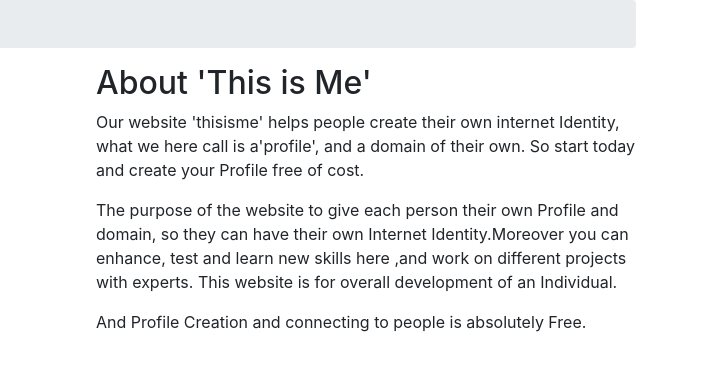
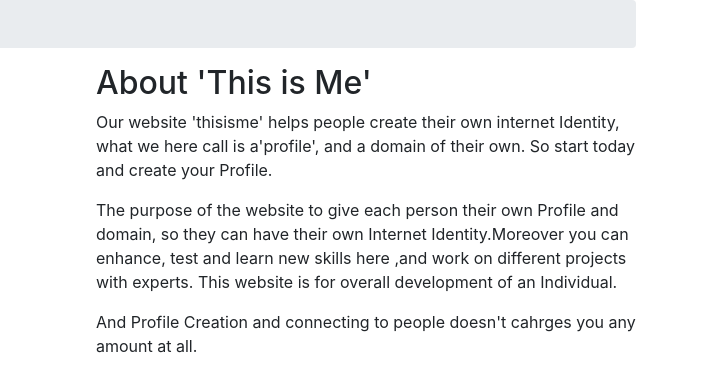
Before and after one commit to Mohit6043/myprofile, a website: page about.html in a window 1280 px wide. Shown: the part 144-529 px from the top of the page, 559-1280 px from the left. Drawn offline with Linux system fonts and the light colour scheme.

Commit message:
Update about.html

```diff
--- a/about.html
+++ b/about.html
@@ -93,9 +93,9 @@
       </div>
       <div class="col-lg-6">
         <h2>About 'This is Me'</h2>
-        <p>Our website 'thisisme' helps people create their own internet Identity, what we here call is a'profile', and a domain of their own. So start today and create your Profile free of cost.</p>
+        <p>Our website 'thisisme' helps people create their own internet Identity, what we here call is a'profile', and a domain of their own. So start today and create your Profile.</p>
         <p>The purpose of the website to give each person their own Profile and domain, so they can have their own Internet Identity.Moreover you can enhance, test and learn new skills here ,and work on different projects with experts. This website is for overall development of an Individual.</p>
-        <p>And Profile Creation and connecting to people is absolutely Free.</p>
+        <p>And Profile Creation and connecting to people doesn't cahrges you any amount at all.</p>
       </div>
     </div>
     <!-- /.row -->
```
